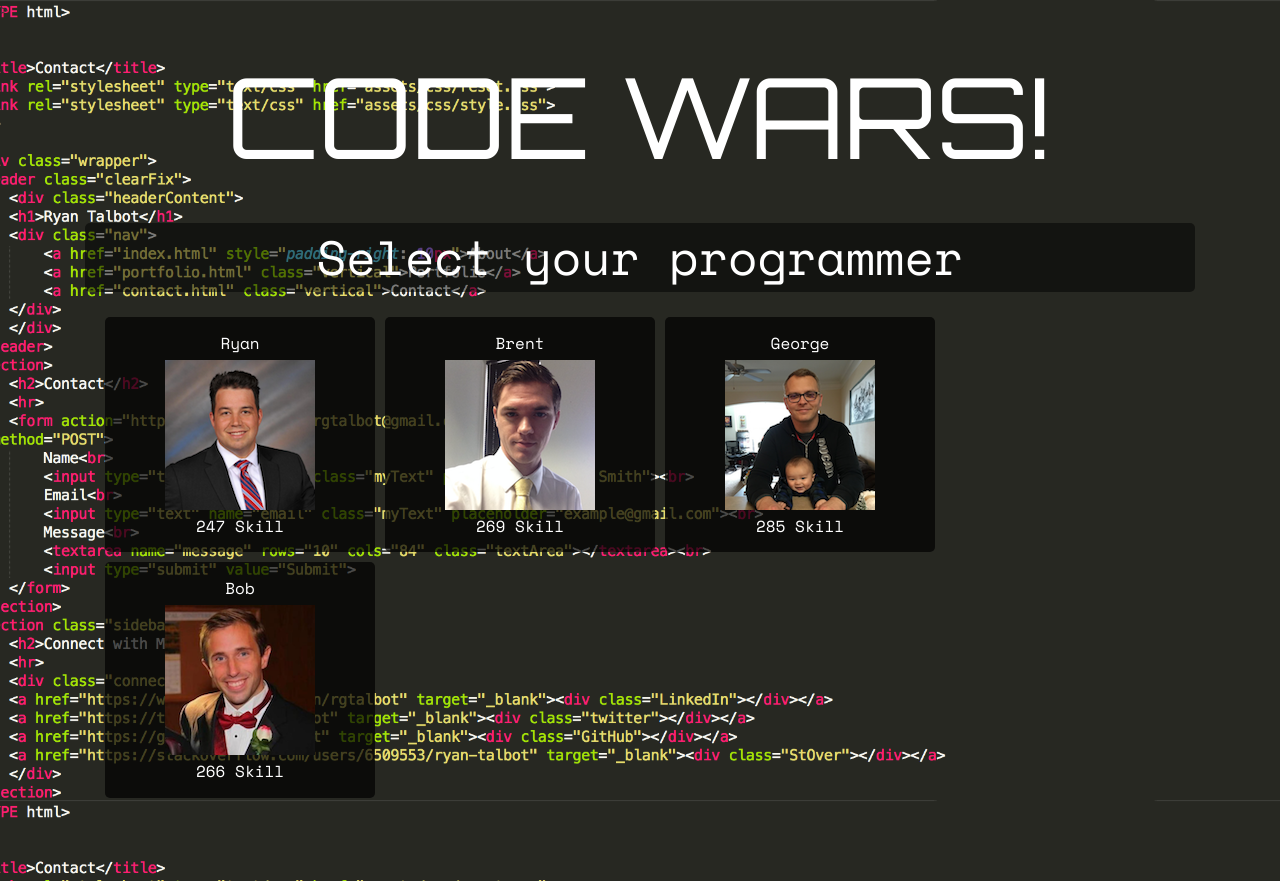
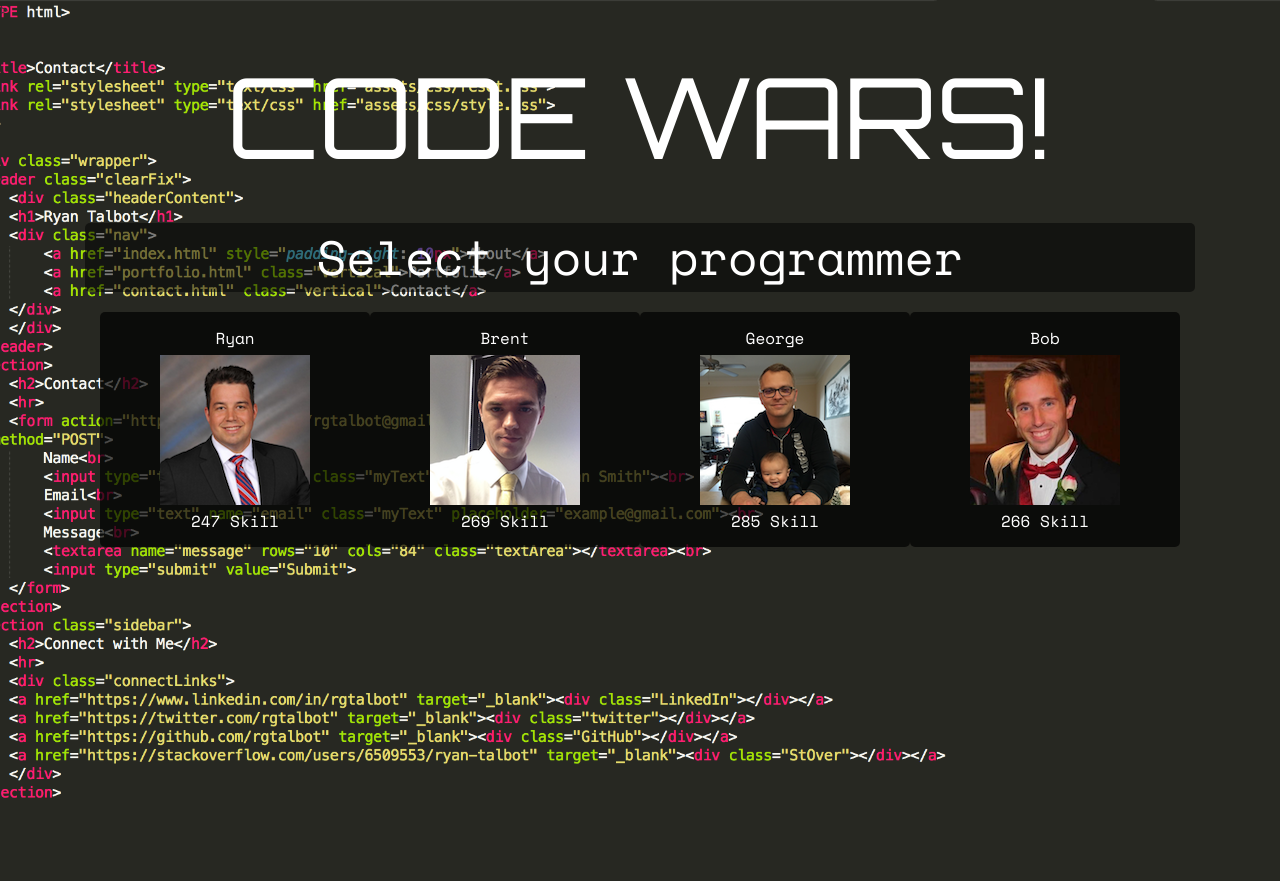
Before and after one commit to rgtalbot/week-4-game, a PHP site: page / in a window 1280 px wide. After the commit the page ends 798 px from the top, so only its background shows below. Run offline with PHP 8.4, Linux system fonts and the light colour scheme.

Commit message:
mostly style changes

```diff
--- a/assets/css/style.css
+++ b/assets/css/style.css
@@ -30,8 +30,6 @@ h2 {
 
 .coder, .loser {
 	background-color: rgba(0, 0, 0, 0.7);
-	box-sizing: border-box;
-	margin: 5px;
 }
 
 .opponent {
```
